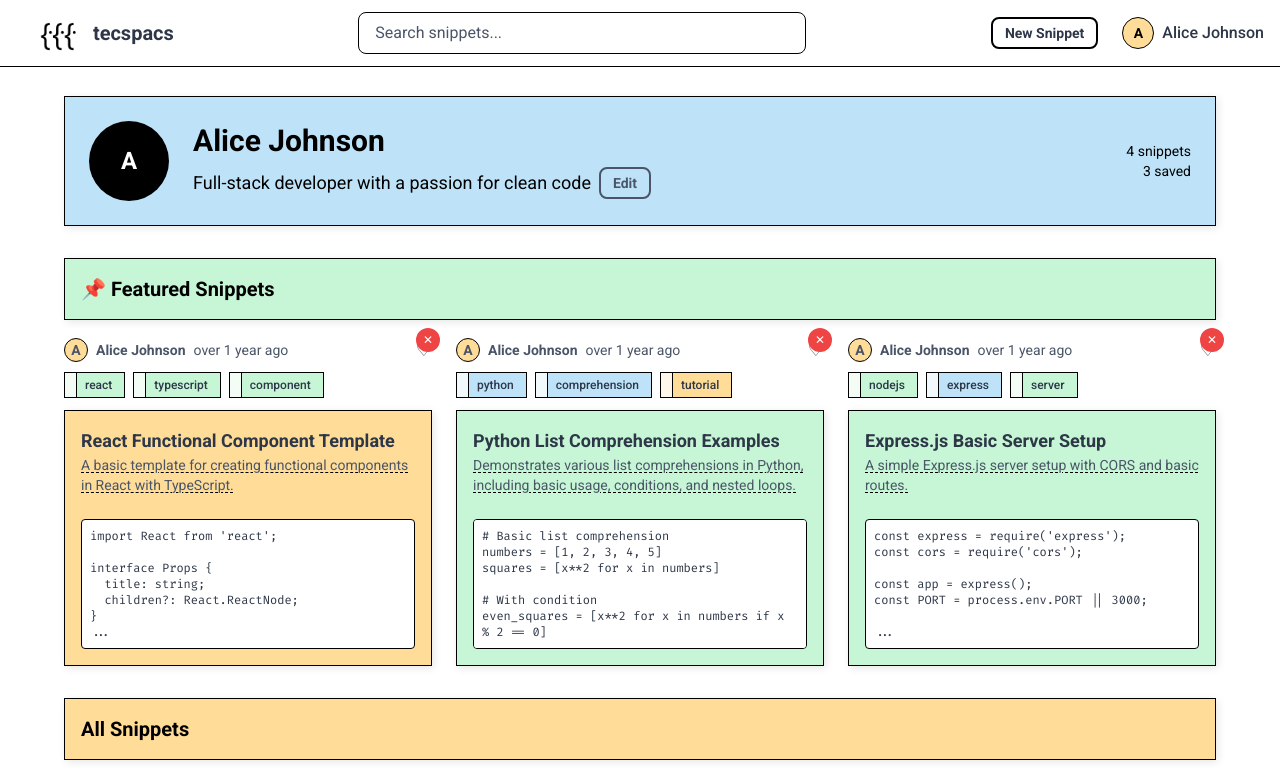
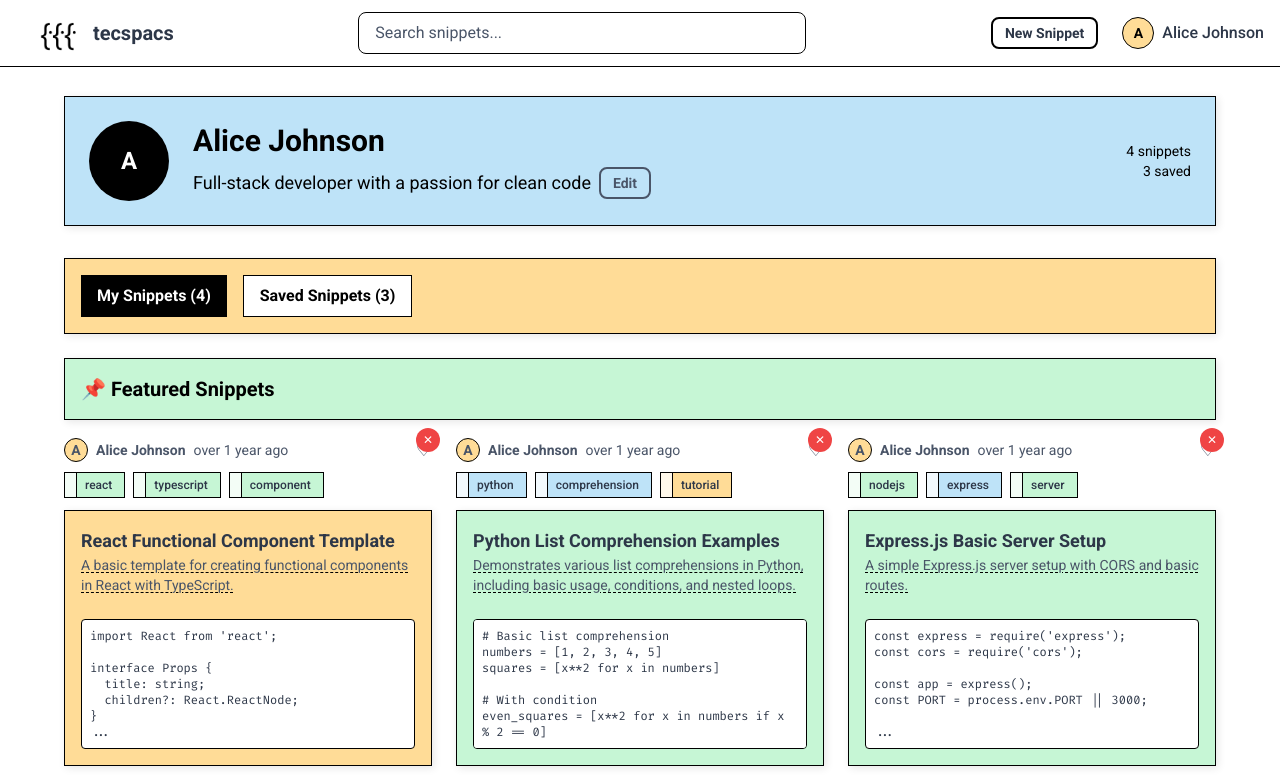
Before and after one commit to rtrevizo18/tecspacs, a React (Create React App) app in the folder frontend/: page /user/1 in a window 1280 px wide. Shown: the top 776 px of the page. Built offline with nearby package versions, Linux system fonts and the light colour scheme.

Commit message:
fix:formatting for feed

```diff
--- a/frontend/src/components/SnippetCard.tsx
+++ b/frontend/src/components/SnippetCard.tsx
@@ -36,13 +36,17 @@ const SnippetCard: React.FC<SnippetCardProps> = ({
   };
 
   return (
-    <Link to={`/view/${snippet.id}`}>
+    <div>
       <div className="flex items-center justify-between text-sm text-text-accent mb-2">
         <div className="flex items-center gap-2">
-          <div className="w-6 h-6 bg-sticky-default border border-pen-black rounded-full flex items-center justify-center font-bold">
+          <Link to={`/user/${snippet.authorId}`}>
+            <div className="w-6 h-6 bg-sticky-default border border-pen-black rounded-full flex items-center justify-center font-bold hover:opacity-80 transition-opacity">
               {authorInitial}
             </div>
-          <div className="font-bold">{authorName}</div>
+          </Link>
+          <Link to={`/user/${snippet.authorId}`} className="font-bold hover:underline">
+            {authorName}
+          </Link>
           <span>{formatDistanceToNow(snippet.createdAt)} ago</span>
         </div>
 
@@ -56,6 +60,7 @@ const SnippetCard: React.FC<SnippetCardProps> = ({
         ))}
       </div>
 
+      <Link to={`/view/${snippet.id}`}>
         <StickyNote
           variant={getRandomVariant()}
           className="h-64 transition-transform hover:scale-105 cursor-pointer flex flex-col"
@@ -74,6 +79,7 @@ const SnippetCard: React.FC<SnippetCardProps> = ({
           </div>
         </StickyNote>
       </Link>
+    </div>
   );
 };
 
--- a/frontend/src/pages/UserProfile.tsx
+++ b/frontend/src/pages/UserProfile.tsx
@@ -16,6 +16,7 @@ const UserProfile: React.FC = () => {
   const [pinnedSnippets, setPinnedSnippets] = useState<string[]>(
     user?.createdSnippets.slice(0, 3) || []
   );
+  const [activeTab, setActiveTab] = useState<"my" | "saved">("my");
 
   const handleSaveBio = () => {
     setIsEditingBio(false);
@@ -43,8 +44,11 @@ const UserProfile: React.FC = () => {
   }
 
   const userSnippets = mockSnippets.filter(snippet => snippet.authorId === user.id);
-  const featuredSnippets = userSnippets.filter(snippet => pinnedSnippets.includes(snippet.id));
-  const regularSnippets = userSnippets.filter(snippet => !pinnedSnippets.includes(snippet.id));
+  const savedSnippets = mockSnippets.filter(snippet => user.savedSnippets.includes(snippet.id));
+
+  const currentSnippets = activeTab === "my" ? userSnippets : savedSnippets;
+  const featuredSnippets = activeTab === "my" ? userSnippets.filter(snippet => pinnedSnippets.includes(snippet.id)) : [];
+  const regularSnippets = activeTab === "my" ? userSnippets.filter(snippet => !pinnedSnippets.includes(snippet.id)) : savedSnippets;
 
   return (
     <div className="min-h-screen bg-sketch-white bg-grid-pattern p-4">
@@ -102,6 +106,33 @@ const UserProfile: React.FC = () => {
           </div>
         </StickyNote>
 
+        {isOwnProfile && (
+          <StickyNote variant="default" className="mb-6">
+            <div className="flex gap-4">
+              <button
+                onClick={() => setActiveTab("my")}
+                className={`px-4 py-2 font-bold transition-colors ${
+                  activeTab === "my"
+                    ? "bg-pen-black text-white"
+                    : "bg-white text-pen-black border border-pen-black hover:bg-gray-100"
+                }`}
+              >
+                My Snippets ({userSnippets.length})
+              </button>
+              <button
+                onClick={() => setActiveTab("saved")}
+                className={`px-4 py-2 font-bold transition-colors ${
+                  activeTab === "saved"
+                    ? "bg-pen-black text-white"
+                    : "bg-white text-pen-black border border-pen-black hover:bg-gray-100"
+                }`}
+              >
+                Saved Snippets ({savedSnippets.length})
+              </button>
+            </div>
+          </StickyNote>
+        )}
+
         {featuredSnippets.length > 0 && (
           <div className="mb-8">
             <StickyNote variant="green" className="mb-4">
@@ -135,7 +166,9 @@ const UserProfile: React.FC = () => {
         {regularSnippets.length > 0 && (
           <div>
             <StickyNote variant="default" className="mb-4">
-              <h2 className="text-xl font-bold text-pen-black">All Snippets</h2>
+              <h2 className="text-xl font-bold text-pen-black">
+                {activeTab === "my" ? "All Snippets" : "Saved Snippets"}
+              </h2>
             </StickyNote>
             <div className="grid grid-cols-1 md:grid-cols-2 lg:grid-cols-3 gap-6">
               {regularSnippets.map((snippet) => (
@@ -150,10 +183,17 @@ const UserProfile: React.FC = () => {
           </div>
         )}
 
-        {userSnippets.length === 0 && (
+        {currentSnippets.length === 0 && (
           <StickyNote variant="pink" className="text-center">
-            <h2 className="text-xl font-bold text-pen-black mb-2">No snippets yet</h2>
-            <p className="text-accent">This user hasn't created any snippets.</p>
+            <h2 className="text-xl font-bold text-pen-black mb-2">
+              {activeTab === "my" ? "No snippets yet" : "No saved snippets"}
+            </h2>
+            <p className="text-accent">
+              {activeTab === "my"
+                ? (isOwnProfile ? "You haven't created any snippets yet." : "This user hasn't created any snippets.")
+                : "You haven't saved any snippets yet."
+              }
+            </p>
           </StickyNote>
         )}
       </div>
```
Lines whose indentation alone changed are shown as unchanged.
